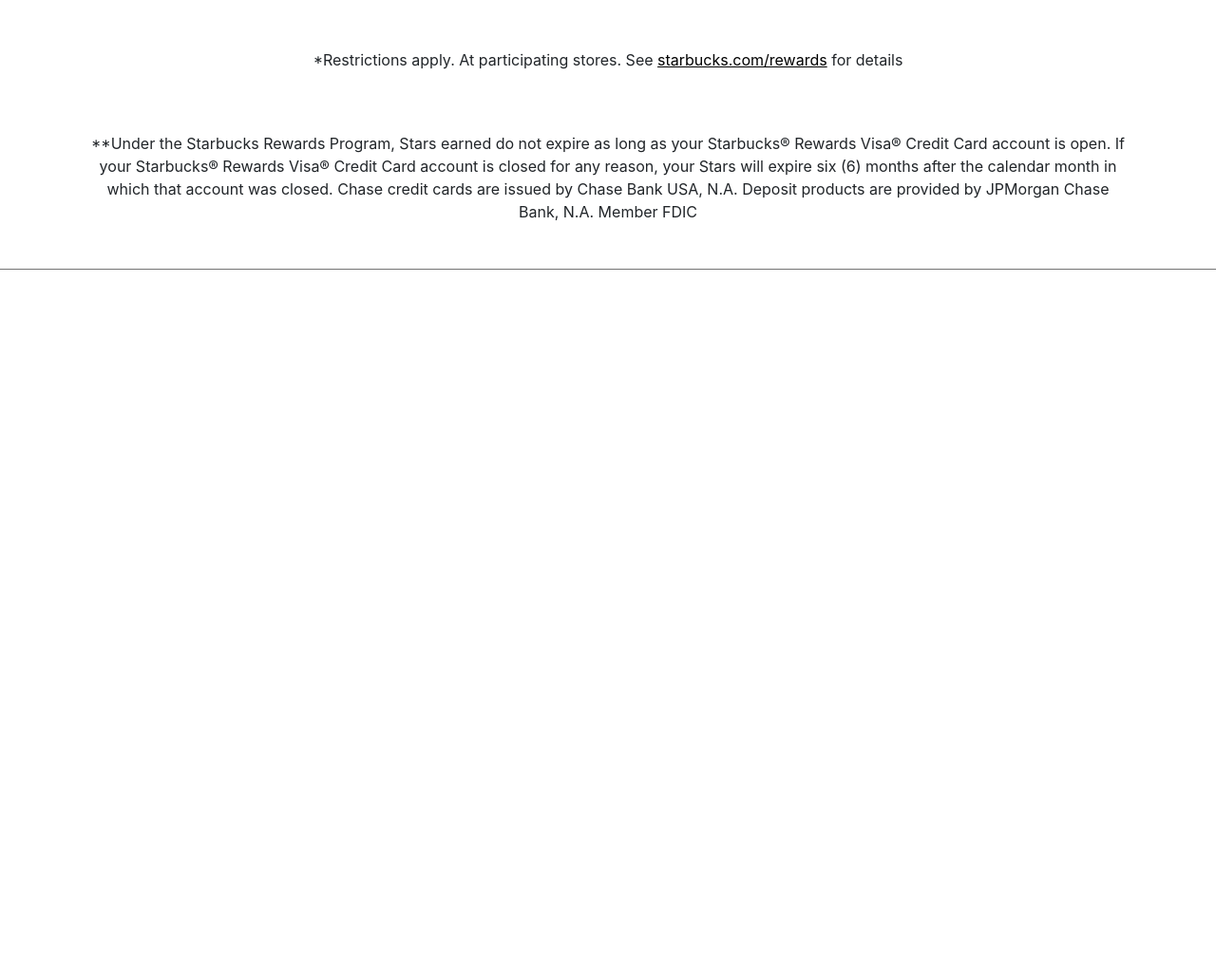
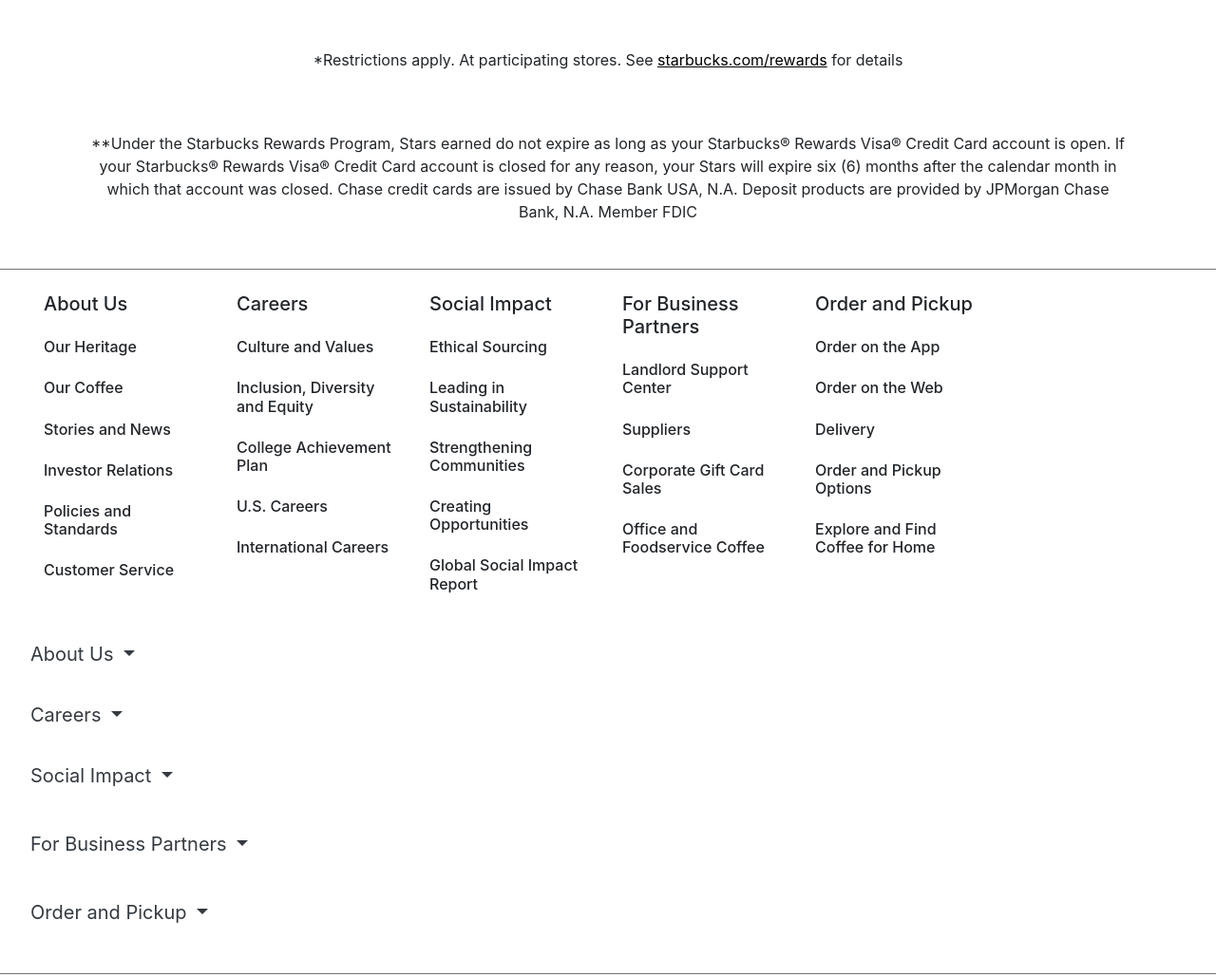
Before and after one commit to laeeqfatima/starbucks-clone, a plain HTML site: page index.html in a window 1280 px wide. Shown: the part 3135-4164 px from the top of the page at 95% size. Before the commit the page ends 3435 px from the top, so only its background shows below. Drawn offline with nearby package versions, Linux system fonts and the light colour scheme.

Commit message:
Modified html file

```diff
--- a/index.html
+++ b/index.html
@@ -4,7 +4,7 @@
     <meta charset="UTF-8">
     <meta http-equiv="X-UA-Compatible" content="IE=edge">
     <meta name="viewport" content="width=device-width, initial-scale=1.0">
-    <title>Starbucks clone</title>
+    <title>Starbucks Coffee Company</title>
     <link rel="stylesheet" href="style.css">
     <link rel="stylesheet" href="https://maxcdn.bootstrapcdn.com/bootstrap/4.0.0/css/bootstrap.min.css">
 
@@ -207,11 +207,122 @@
 <!------links------->
 <hr>
 
-<div class="container-fluid">
-  <div class="row">
+<div class="smallsc container-fluid mb-3">
+  <div class="row m-3 pt-2 links">
+    <div class="col-2 d-flex flex-column">
+      <h5 class="mb-4">About Us</h5>
+      <h6 class="mb-4">Our Heritage</h6>
+      <h6 class="mb-4">Our Coffee</h6>
+      <h6 class="mb-4">Stories and News</h6>
+      <h6 class="mb-4">Investor Relations</h6>
+      <h6 class="mb-4">Policies and Standards</h6>
+      <h6 class="mb-4">Customer Service</h6>
+    </div>
+
+    <div class="col-2 d-flex flex-column">
+      <h5 class="mb-4">Careers</h5>
+      <h6 class="mb-4">Culture and Values</h6>
+      <h6 class="mb-4">Inclusion, Diversity and Equity</h6>
+      <h6 class="mb-4">College Achievement Plan</h6>
+      <h6 class="mb-4">U.S. Careers</h6>
+      <h6 class="mb-4">International Careers</h6>
+    </div>
+
+    <div class="col-2 d-flex flex-column">
+      <h5 class="mb-4">Social Impact</h5>
+      <h6 class="mb-4">Ethical Sourcing</h6>
+      <h6 class="mb-4">Leading in Sustainability</h6>
+      <h6 class="mb-4">Strengthening Communities</h6>
+      <h6 class="mb-4">Creating Opportunities</h6>
+      <h6 class="mb-4">Global Social Impact Report</h6>
+    </div>
+
+    <div class="col-2 d-flex flex-column">
+      <h5 class="mb-4">For Business Partners</h5>
+      <h6 class="mb-4">Landlord Support Center</h6>
+      <h6 class="mb-4">Suppliers</h6>
+      <h6 class="mb-4">Corporate Gift Card Sales</h6>
+      <h6 class="mb-4">Office and Foodservice Coffee</h6>
+    </div>
+
+    <div class="col-2 d-flex flex-column">
+      <h5 class="mb-4">Order and Pickup</h5>
+      <h6 class="mb-4">Order on the App</h6>
+      <h6 class="mb-4">Order on the Web</h6>
+      <h6 class="mb-4">Delivery</h6>
+      <h6 class="mb-4">Order and Pickup Options</h6>
+      <h6 class="mb-4">Explore and Find Coffee for Home</h6>
+    </div>
 
   </div>
 </div>
+
+<div class="sc container-fluid largesc mb-3">
+  <div class="row">
+      <div class="col-12">
+          <button class="btn bg-transparent text-dark text-left btn-lg dropdown-toggle btn-block mb-3" type="button" data-toggle="dropdown" aria-haspopup="true" aria-expanded="false">
+              About Us
+            </button>
+            <div class="dropdown-menu">
+              <a class="dropdown-item" href="#">Our Heritage</a>
+              <a class="dropdown-item" href="#">Our Coffee</a>
+              <a class="dropdown-item" href="#">Stories and News</a>
+              <a class="dropdown-item" href="#">Investor Relations</a>
+              <a class="dropdown-item" href="#">Policies and Standards</a>
+              <a class="dropdown-item" href="#">Customer Service</a>
+            </div>
+      </div>
+      <div class="col-12">
+        <button class="btn bg-transparent text-dark text-left btn-lg dropdown-toggle btn-block mb-3" type="button" data-toggle="dropdown" aria-haspopup="true" aria-expanded="false">
+            Careers
+          </button>
+          <div class="dropdown-menu">
+            <a class="dropdown-item" href="#">Culture and Values</a>
+            <a class="dropdown-item" href="#">Inclusion, Diversity and Equity</a>
+            <a class="dropdown-item" href="#">College Achievement Plan</a>
+            <a class="dropdown-item" href="#">U.S. Careers</a>
+            <a class="dropdown-item" href="#">International Careers</a>
+          </div>
+    </div>
+    <div class="col-12">
+      <button class="btn bg-transparent text-dark text-left btn-lg dropdown-toggle btn-block mb-4" type="button" data-toggle="dropdown" aria-haspopup="true" aria-expanded="false">
+          Social Impact
+        </button>
+        <div class="dropdown-menu">
+          <a class="dropdown-item" href="#">Ethical Sourcing</a>
+          <a class="dropdown-item" href="#">Leading in Sustainability</a>
+          <a class="dropdown-item" href="#">Strengthening Communities</a>
+          <a class="dropdown-item" href="#">Creating Opportunities</a>
+          <a class="dropdown-item" href="#">Global Social Impact Report</a>
+        </div>
+  </div>
+  <div class="col-12">
+    <button class="btn bg-transparent text-dark text-left btn-lg dropdown-toggle btn-block mb-4" type="button" data-toggle="dropdown" aria-haspopup="true" aria-expanded="false">
+        For Business Partners
+      </button>
+      <div class="dropdown-menu">
+        <a class="dropdown-item" href="#">Landlord Support Center</a>
+        <a class="dropdown-item" href="#">Suppliers</a>
+        <a class="dropdown-item" href="#">Corporate Gift Card Sales</a>
+        <a class="dropdown-item" href="#">Office and Foodservice Coffee</a>
+      </div>
+</div>
+<div class="col-12">
+  <button class="btn bg-transparent text-dark text-left btn-lg dropdown-toggle btn-block mb-4" type="button" data-toggle="dropdown" aria-haspopup="true" aria-expanded="false">
+      Order and Pickup
+    </button>
+    <div class="dropdown-menu">
+      <a class="dropdown-item" href="#">Order on the App</a>
+      <a class="dropdown-item" href="#">Order on the Web</a>
+      <a class="dropdown-item" href="#">Delivery</a>
+      <a class="dropdown-item" href="#">Order and Pickup Options</a>
+      <a class="dropdown-item" href="#">Explore and Find Coffee for Home</a>
+    </div>
+</div>
+  </div>
+</div>
+
+<hr>
 
 
 
```
